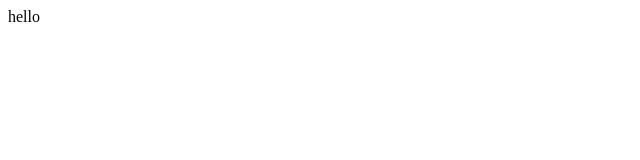
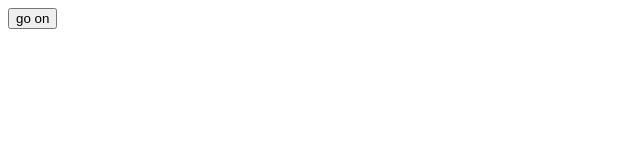
Before and after one commit to CarbonToSilicon/programming-learning, a plain HTML site: page Javascript/12-DOM.html in a window 1280 px wide. Shown: the full height of the page, 0-640 px from the left. Drawn offline with Linux system fonts and the light colour scheme.

Commit message:
dom learning

```diff
--- a/Javascript/12-DOM.html
+++ b/Javascript/12-DOM.html
@@ -9,10 +9,28 @@
     </style>
 </head>
 <body>
+    <button>click</button>
 
     <script>
-        document.body.innerHTML = "hello";
-        console.log(document);
+        /*
+            // document is an object in js and body is its property
+        console.log(document.body);
+
+            // replaces all elements within the body tag with the code written in the innerHTML property
+        document.body.innerHTML = "<h1> hello <br/> bro! </h1>";
+
+            // replaces document title with the text value inside title property
+        document.title = "don't know";
+        console.log(document.title)
+        */
+
+        console.log(document.querySelector('button'))
+
+            // selects the text inside the selected element
+        console.log(document.querySelector('button').innerHTML)
+
+            // only changes the text inside the element selected by querySelector() method
+        console.log(document.querySelector('button').innerHTML = 'go on');
     </script>
 </body>
 </html>
```
